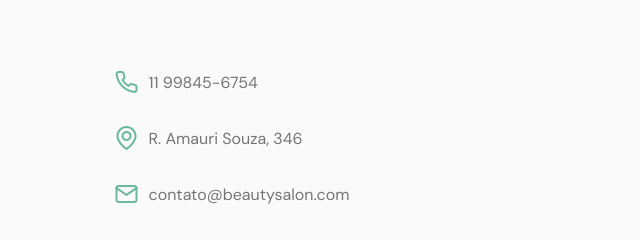
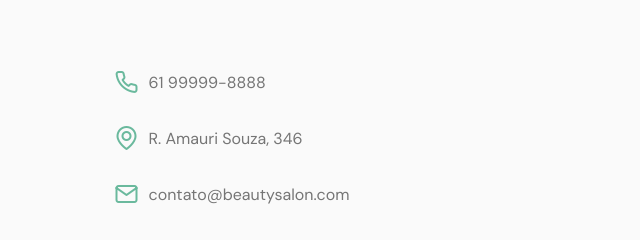
Before and after one commit to Galuverior/nlw_origin_six, a plain HTML site: page index.html in a window 1280 px wide. Shown: the part 3239-3479 px from the top of the page, 640-1280 px from the left. Drawn offline with nearby package versions, Linux system fonts and the light colour scheme; files whose address does not match are found by name.

Commit message:
alterando número de cel

```diff
--- a/index.html
+++ b/index.html
@@ -251,7 +251,7 @@
 
           <div class="links">
             <ul class="grid">
-              <li><i class="icon-phone"></i>11 99845-6754</li>
+              <li><i class="icon-phone"></i>61 99999-8888</li>
               <li><i class="icon-map-pin"></i>R. Amauri Souza, 346</li>
               <li><i class="icon-mail"></i>contato@beautysalon.com</li>
             </ul>
```
